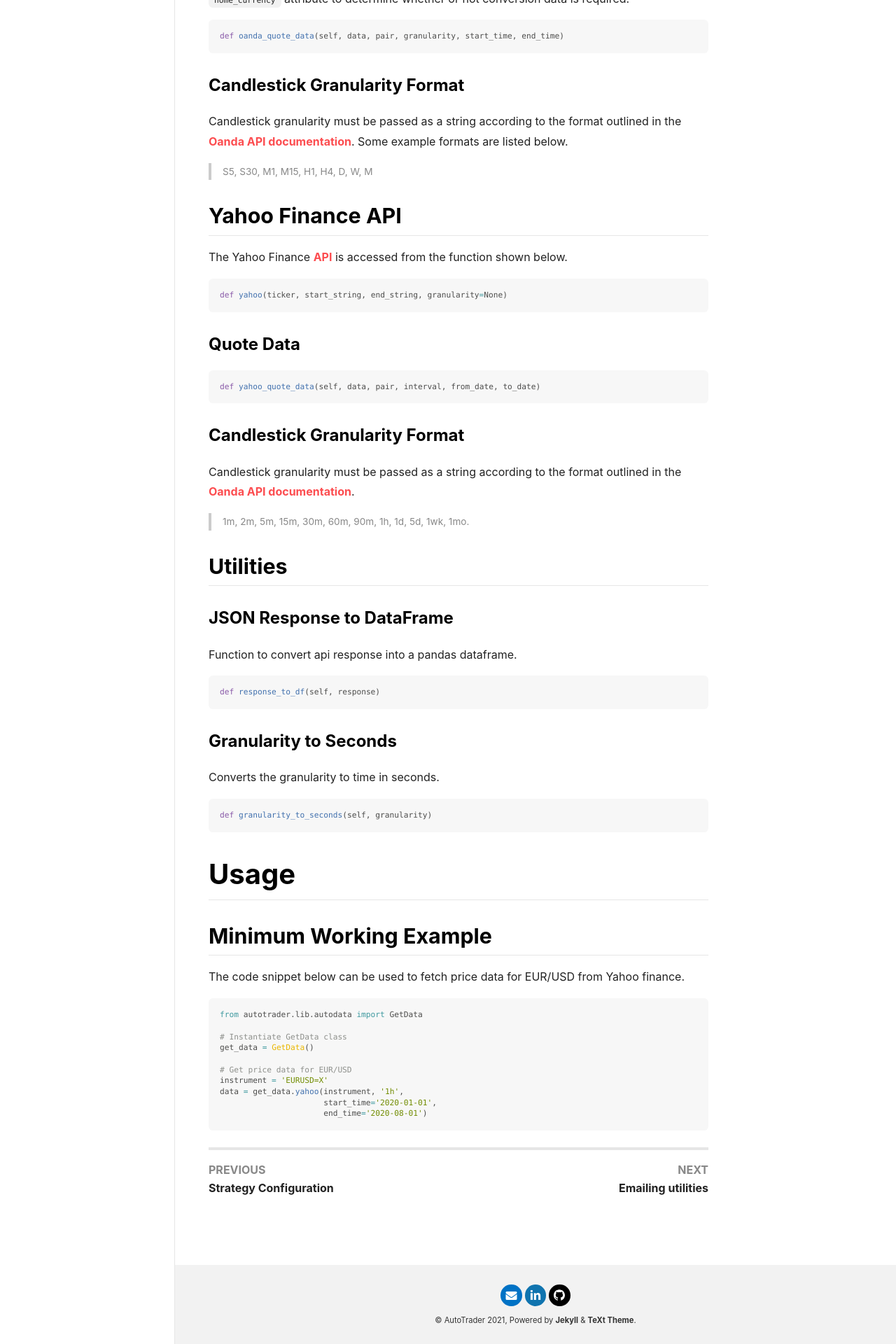
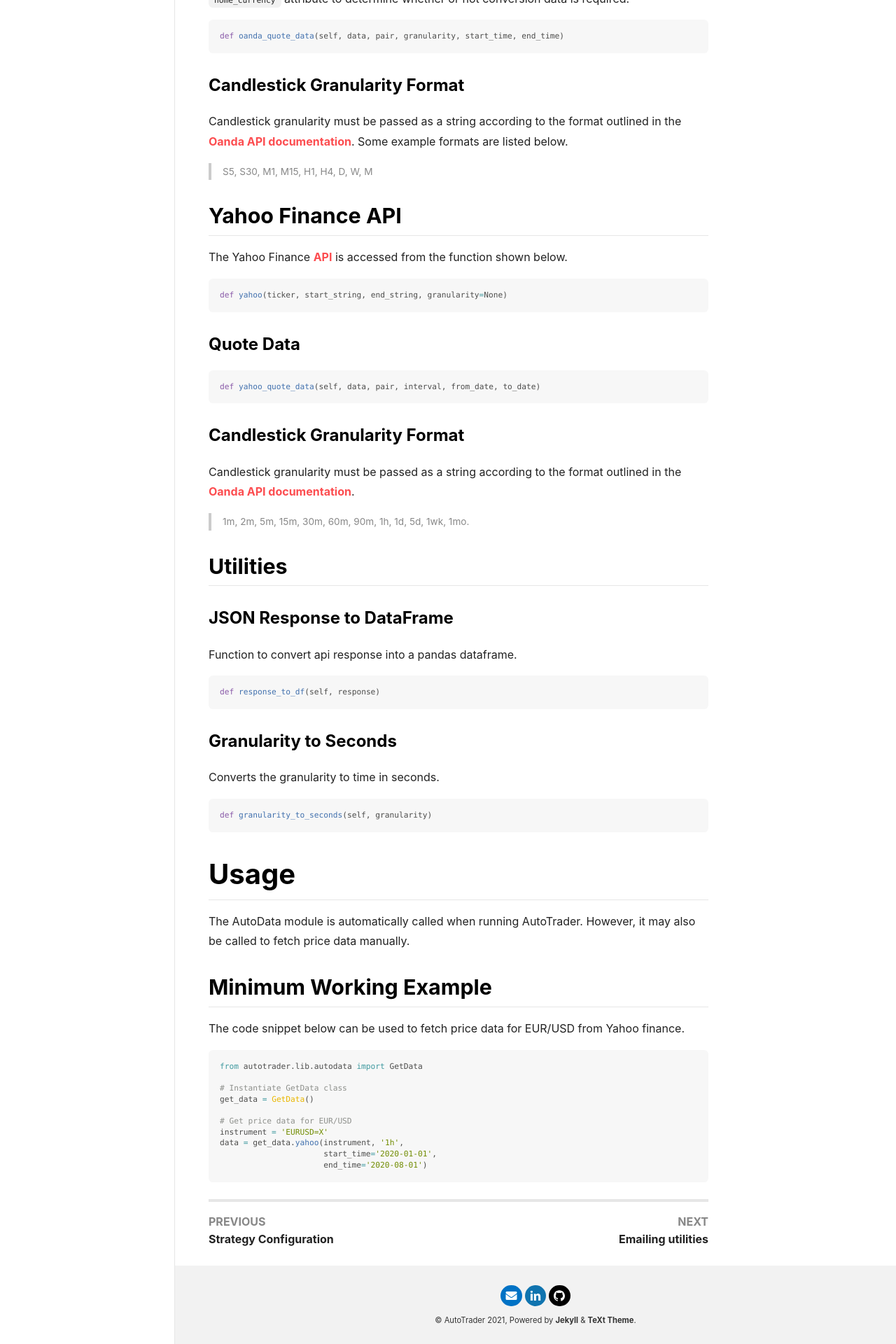
Before and after one commit to kieran-mackle/AutoTrader, a Jekyll site: the page built from content/_documentation/4.1-autodata.md, in a window 1280 px wide. Shown: the part 2062-3982 px from the top of the page at 70% size. Built offline with Jekyll 4.4.1, drawn with Linux system fonts in a browser that asks for light colours; nearby versions of some CDN libraries.

Commit message:
docs: comment on MWE

```diff
--- a/content/_documentation/4.1-autodata.md
+++ b/content/_documentation/4.1-autodata.md
@@ -146,6 +146,8 @@ def granularity_to_seconds(self, granularity)
 
 
 # Usage
+The AutoData module is automatically called when running AutoTrader. However, it may
+also be called to fetch price data manually.
 
 ## Minimum Working Example
 The code snippet below can be used to fetch price data for EUR/USD from Yahoo finance.
```
